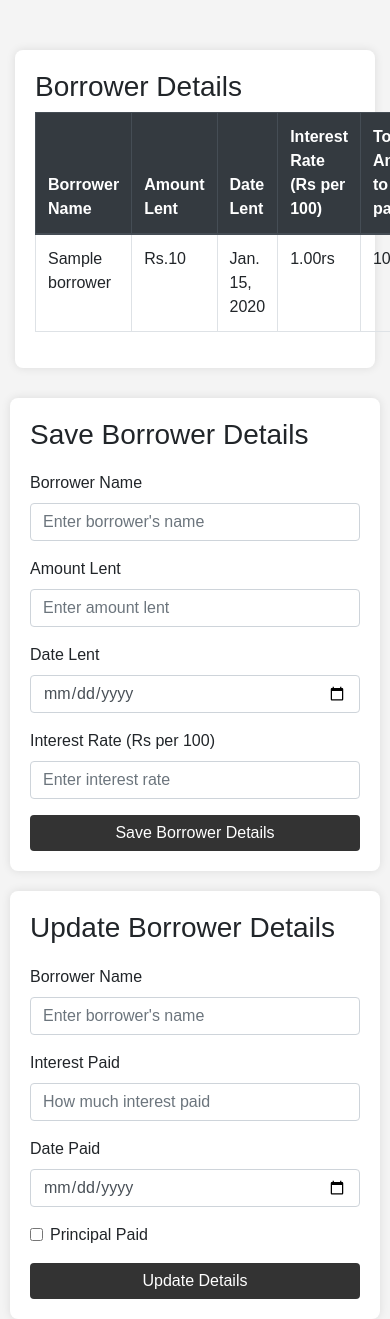
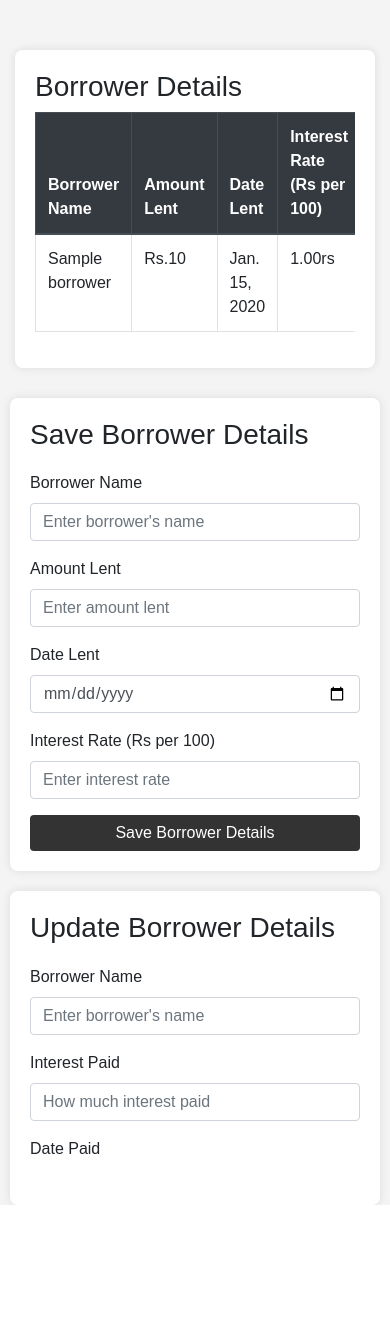
Before and after one commit to lokesh768/TrackMyEarnings---Vercel, a Django app: page /interest-from-lending-money/ in a window 390 px wide; the page is wider, and only the part inside the window is pictured. Shown: the part 136-1455 px from the top of that part. After the commit the page ends 1341 px from the top of that part, so only its background shows below. Run offline with Django 5.2, Linux system fonts and the light colour scheme; a user stored in the database is signed in; tables that the repository leaves empty hold one stand-in row (values such as "Sample post"); some libraries are stand-ins or nearby versions.

Commit message:
responsiveness added

```diff
--- a/templates/interestfromlendingmoney.html
+++ b/templates/interestfromlendingmoney.html
@@ -55,7 +55,6 @@
             box-shadow: none !important;
         }
 
-
         @media (max-width: 768px) {
             .form-row {
                 flex-direction: column;
@@ -72,12 +71,14 @@
                 <a class="nav-link" href="{% url 'homepage' %}">Go To Home</a>
                 <a class="nav-link" href="{% url 'logout' %}">Logout</a>
             {% endif %}
+        </div>
     </nav>
 
     <div class="container">
         <!-- Table Section -->
         <div class="table-section">
             <h3>Borrower Details</h3>
+            <div class="table-responsive">
                 <table class="table table-bordered">
                     <thead class="thead-dark">
                         <tr>
@@ -89,17 +90,18 @@
                         </tr>
                     </thead>
                     <tbody>
-                    {% for borrower in borrowers%}
+                        {% for borrower in borrowers %}
                         <tr>
-                        <td>{{borrower.borrower_name}}</td>
-                        <td>Rs.{{borrower.amount_lent}}</td>
-                        <td>{{borrower.date_lent}}</td>
-                        <td>{{borrower.interest}}rs</td>
-                        <td>{{borrower.total_amount_to_be_paid}}</td>
+                            <td>{{ borrower.borrower_name }}</td>
+                            <td>Rs.{{ borrower.amount_lent }}</td>
+                            <td>{{ borrower.date_lent }}</td>
+                            <td>{{ borrower.interest }}rs</td>
+                            <td>{{ borrower.total_amount_to_be_paid }}</td>
                         </tr>
                         {% endfor %}
                     </tbody>
                 </table>
+            </div>
         </div>
 
         {% if messages %}
@@ -157,20 +159,4 @@
                     </div>
                     <div class="form-group">
                         <label for="dateLent">Date Paid</label>
-                        <input type="date" class="form-control" id="dateLent" name="date_paid">
-                    </div>
-                    <div class="form-group form-check">
-                        <input type="checkbox" class="form-check-input" id="principalPaid" name="principal_paid">
-                        <label class="form-check-label" for="principalPaid">Principal Paid</label>
-                    </div>
-                    <button type="submit" class="btn btn-primary btn-block" name="update-borrower-details">Update Details</button>
-                </form>
-            </div>
-        </div>
-    </div>
-
-    <script src="https://code.jquery.com/jquery-3.5.1.slim.min.js"></script>
-    <script src="https://cdn.jsdelivr.net/npm/@popperjs/core@2.9.2/dist/umd/popper.min.js"></script>
-    <script src="https://stackpath.bootstrapcdn.com/bootstrap/4.5.2/js/bootstrap.min.js"></script>
-</body>
-</html>
+                        <input type="date" class="form-control" id="dateLent" name
```
Lines whose indentation alone changed are shown as unchanged.
